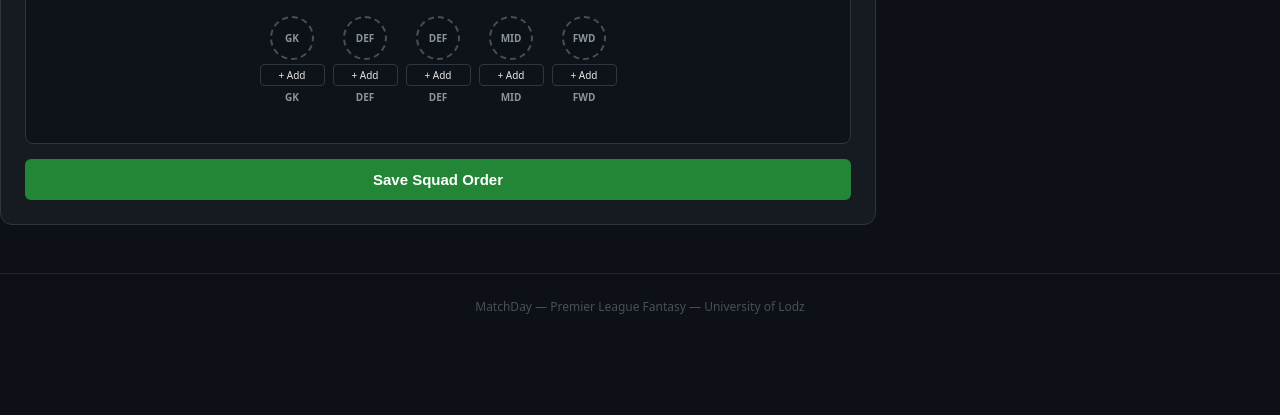
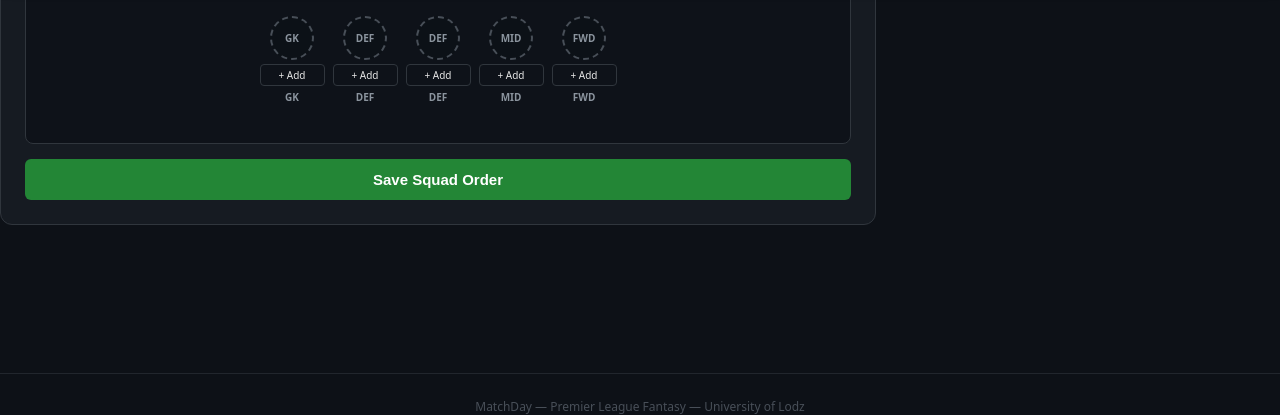
Before and after one commit to papingothegamer/matchday, a Django app: template core/templates/core/pick_team.html in a window 1280 px wide. Shown: the part 830-1245 px from the top of the page. Before the commit the page ends 1144 px from the top, so only its background shows below. Run offline with Django 5.2, Linux system fonts and the light colour scheme; tables that the repository leaves empty hold one stand-in row (values such as "Sample post"); the template is opened without the code that fills it: values that come from a table or form of the project are taken from there, most other values are stand-ins (such as "Sample title", 1, 10 or a date in 2020).

Commit message:
fix: align empty slots in transfer market to table columns, add scroll padding, and simulate missing GW33 data

```diff
--- a/core/templates/core/pick_team.html
+++ b/core/templates/core/pick_team.html
@@ -14,7 +14,7 @@
 
 {% block extra_style %}
 /* Layout Grid */
-.pick-wrap { display: grid; grid-template-columns: 1fr 380px; gap: 1.5rem; align-items: start; }
+.pick-wrap { display: grid; grid-template-columns: 1fr 380px; gap: 1.5rem; align-items: start; padding-bottom: 100px; }
 @media (max-width: 950px) { .pick-wrap { display: flex; flex-direction: column; padding-bottom: 100px; } }
 
 /* Squad View (Pitch) */
@@ -53,7 +53,7 @@
 .t-header { display: flex; font-size: 11px; color: #8b949e; text-transform: uppercase; font-weight: 600; padding: 0 12px 10px 12px; border-bottom: 1px solid #30363d; margin-bottom: 10px; }
 .t-row { display: flex; align-items: center; justify-content: space-between; padding: 12px; border-bottom: 1px solid #21262d; transition: background 0.2s; }
 .t-row:hover { background: #21262d; }
-.t-row.empty { border: 2px dashed #484f58; background: rgba(13, 17, 23, 0.4); margin-bottom: 8px; border-radius: 6px; cursor: pointer; justify-content: center; color: #8b949e; font-size: 13px; padding: 16px;}
+.t-row.empty { display: flex; align-items: center; border: 2px dashed #484f58; background: rgba(13, 17, 23, 0.4); margin-bottom: 8px; border-radius: 6px; cursor: pointer; color: #8b949e; padding: 12px; transition: 0.2s; }
 .t-row.empty:hover { border-color: #8b949e; color: #e6e6e6; }
 .t-row.empty.active-slot { border-color: #38a169; background: rgba(56, 161, 105, 0.1); color: #38a169; }
 .t-pos { font-size: 11px; font-weight: 600; color: #8b949e; width: 40px; text-align: center; background: #0d1117; padding: 4px; border-radius: 4px;}
@@ -422,7 +422,12 @@ try {
           } else {
               row.className = 't-row empty';
               if (activeSlot === idx) row.classList.add('active-slot');
-              row.innerHTML = `<span>+ Select Replacement ${slot.pos}</span>`;
+              row.innerHTML = `
+                  <div class="t-pos">${slot.pos}</div>
+                  <div class="t-info"><div class="t-name" style="color: #8b949e; font-weight: 500;">+ Select Replacement</div></div>
+                  <div class="t-finances" style="flex: 1;"></div>
+                  <div style="width: 60px;"></div>
+              `;
               row.onclick = () => { activeSlot = idx; filterPos(slot.pos, document.querySelector(`.pos-btn[onclick*="'${slot.pos}'"]`)); renderTransferList(); };
           }
           container.appendChild(row);
```
